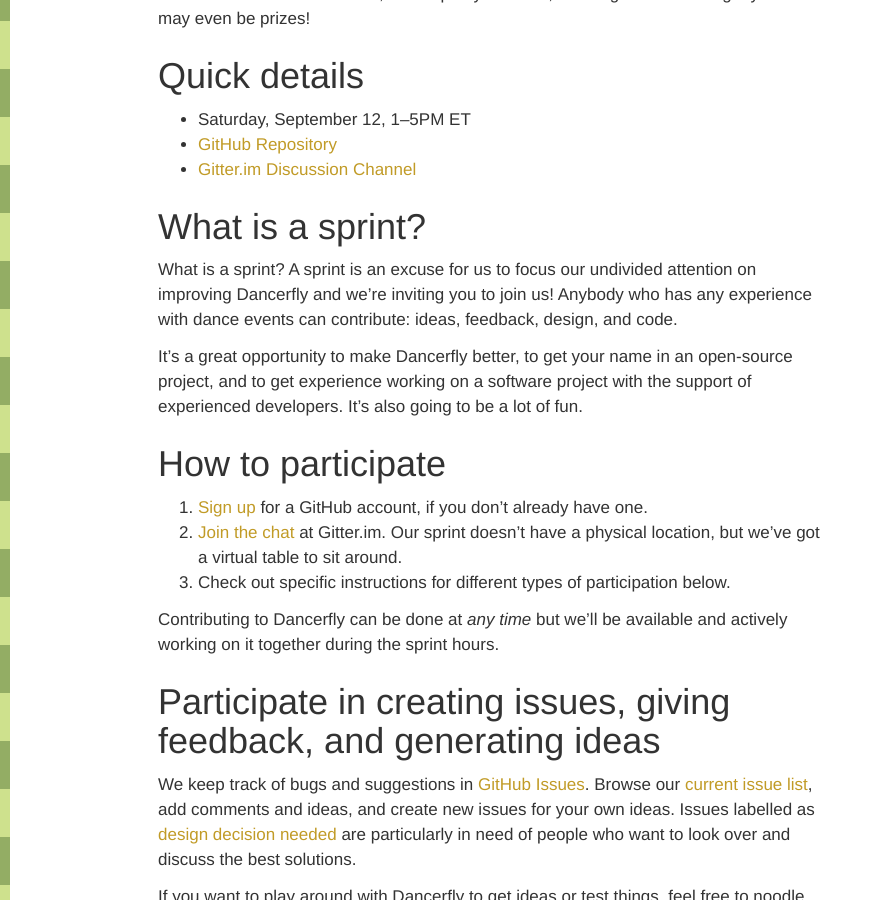
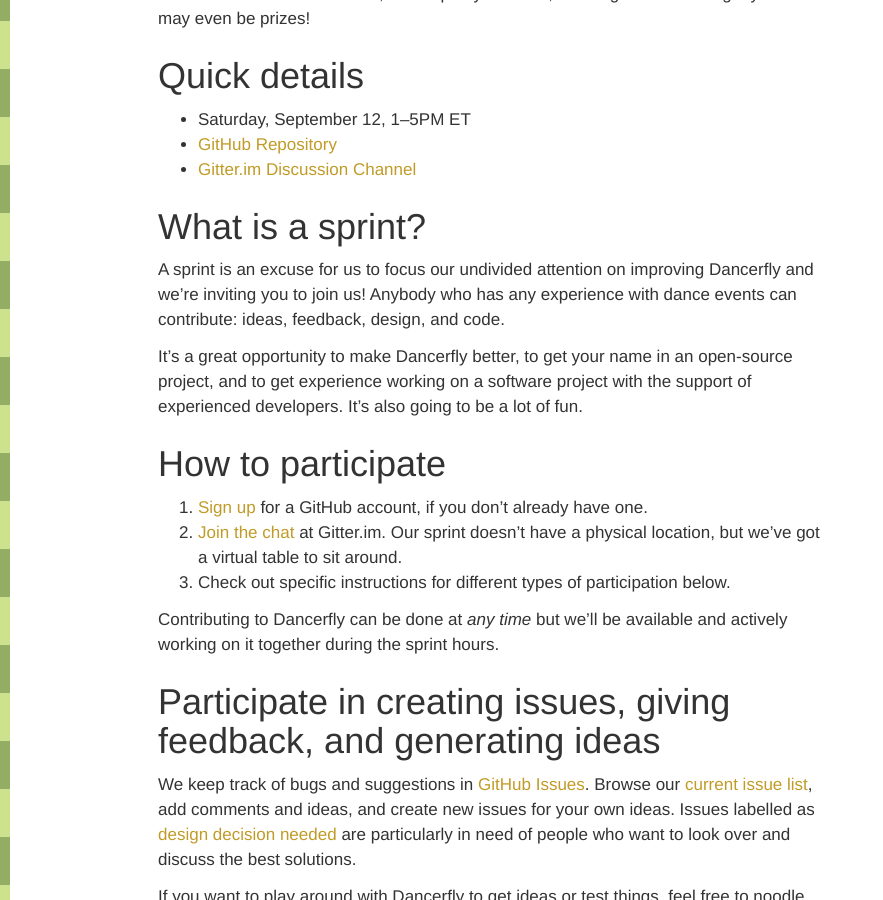
Before and after one commit to littleweaver/littleweaverweb.com, a Jekyll site: the page built from blog/_posts/2015-09-03-first-dancerfly-sprint.markdown, in a window 1280 px wide and 900 px high, scrolled down 939 px. Shown: the whole window, without its empty margins (0-883 px from the left). Built offline with Jekyll 4.4.1, drawn with Linux system fonts in a browser that asks for light colours.

Commit message:
Redundancy.

```diff
--- a/blog/_posts/2015-09-03-first-dancerfly-sprint.markdown
+++ b/blog/_posts/2015-09-03-first-dancerfly-sprint.markdown
@@ -24,7 +24,7 @@
 
 ## What is a sprint?
 
-What is a sprint? A sprint is an excuse for us to focus our undivided attention on improving Dancerfly and we're inviting you to join us! Anybody who has any experience with dance events can contribute: ideas, feedback, design, and code.
+A sprint is an excuse for us to focus our undivided attention on improving Dancerfly and we're inviting you to join us! Anybody who has any experience with dance events can contribute: ideas, feedback, design, and code.
 
 It's a great opportunity to make Dancerfly better, to get your name in an open-source project, and to get experience working on a software project with the support of experienced developers. It's also going to be a lot of fun.
 
```
